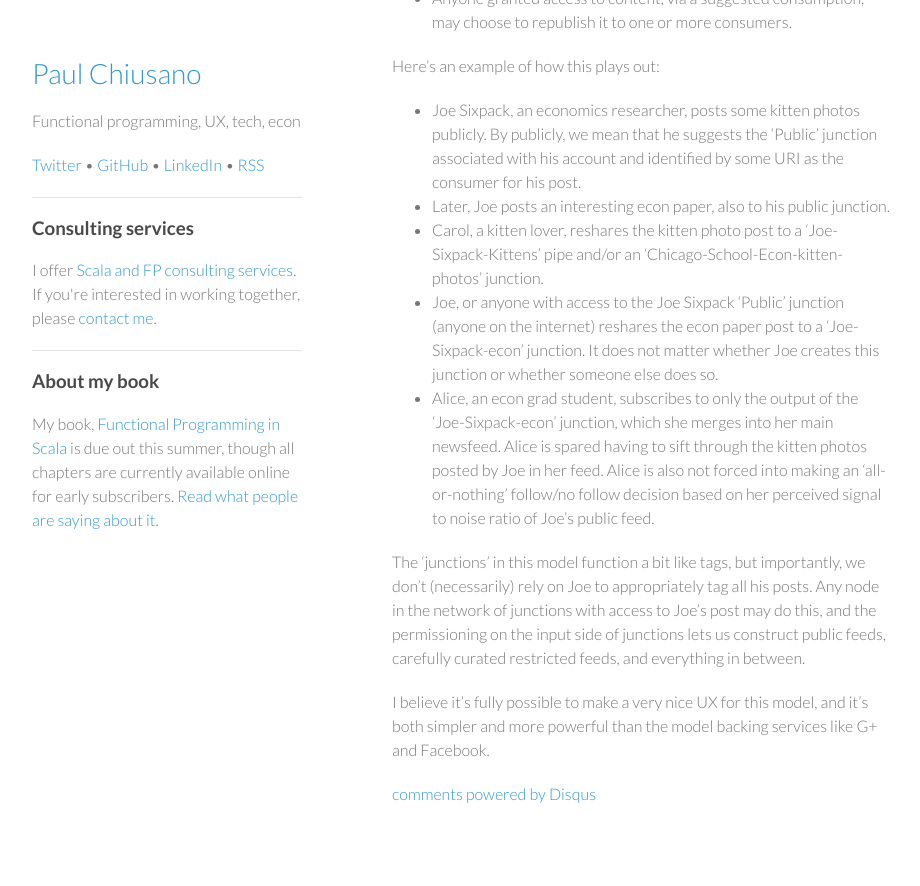
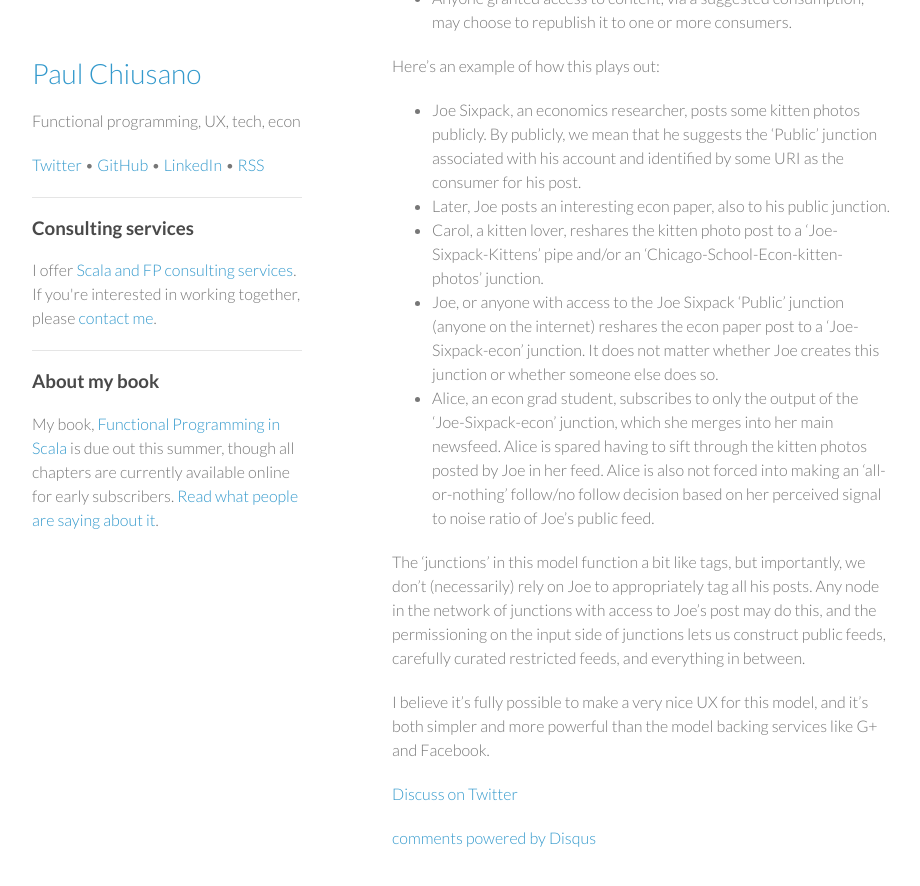
Before and after one commit to pchiusano/pchiusano.github.io, a Jekyll site: the page built from _posts/2014-05-19-consumer-side-filtering.markdown, in a window 1280 px wide and 900 px high, scrolled down 1778 px. Shown: the top 886 px of the window, without its empty margins (178-1098 px from the left). Built offline with Jekyll 4.4.1, drawn with Linux system fonts in a browser that asks for light colours; comment, search, counter and statistics services are not loaded; before the commit the page ends 2634 px from its top, so only the background shows below that.

Commit message:
Update 2014-05-19-consumer-side-filtering.markdown

```diff
--- a/_posts/2014-05-19-consumer-side-filtering.markdown
+++ b/_posts/2014-05-19-consumer-side-filtering.markdown
@@ -35,3 +35,5 @@ Here's an example of how this plays out:
 The 'junctions' in this model function a bit like tags, but importantly, we don't (necessarily) rely on Joe to appropriately tag all his posts. Any node in the network of junctions with access to Joe's post may do this, and the permissioning on the input side of junctions lets us construct public feeds, carefully curated restricted feeds, and everything in between.
 
 I believe it's fully possible to make a very nice UX for this model, and it's both simpler and more powerful than the model backing services like G+ and Facebook.
+
+[Discuss on Twitter](https://twitter.com/pchiusano/status/468483806467719169)
```
